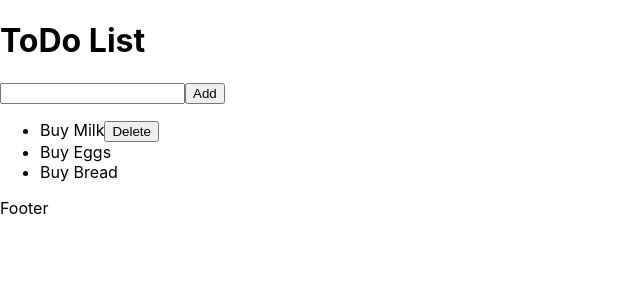
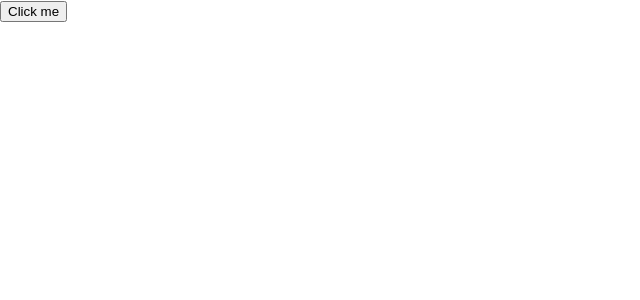
Before and after one commit to PriyaBihani/todo, a React (Create React App) app in the folder client/: page / in a window 1280 px wide. Shown: the top 300 px of the page, without its empty margins (0-640 px from the left). Built offline with nearby package versions, Linux system fonts and the light colour scheme.

Commit message:
Props in react

```diff
--- a/client/src/App.js
+++ b/client/src/App.js
@@ -2,12 +2,43 @@ import Header from "./components/Header";
 import TodoList from "./components/TodoList";
 import Footer from "./components/Footer";
 
+// const Greeting = ({ userName, age }) => {
+//   // console.log(props);
+//   return (
+//     <h1>
+//       Hello, {userName}. I am {age} years old
+//     </h1>
+//   );
+// };
+
+const Toggle = ({ isSwitchOn }) => {
+  return <div>{isSwitchOn ? <h1>ON</h1> : <h1>OFF</h1>}</div>;
+};
+
+const Button = ({ handleClick }) => {
+  return <button onClick={handleClick}>Click me</button>;
+};
+
 function App() {
+  const userName = "Deepak";
+  const age = 10;
+
+  const isSwitchOn = false;
+
+  const handleClick = () => {
+    alert("clicked");
+  };
+
   return (
     <div className="App">
-      <Header />
+      {/* <Toggle isSwitchOn={isSwitchOn} /> */}
+
+      <Button handleClick={handleClick} />
+
+      {/* <Greeting userName={userName} age={age} /> */}
+      {/* <Header />
       <TodoList />
-      <Footer />
+      <Footer /> */}
     </div>
   );
 }
```
